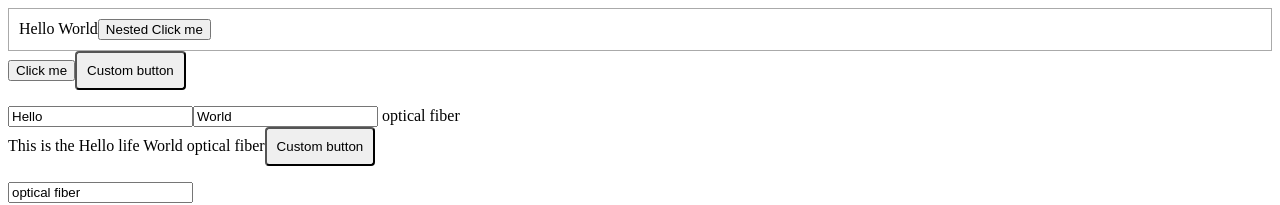
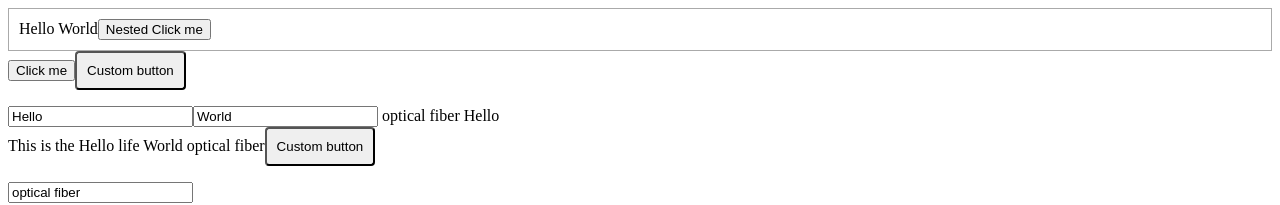
Before and after one commit to summitmman/form-builder, a Vue app: page / in a window 1280 px wide. Shown: the top 205 px of the page. Built offline with nearby package versions, Linux system fonts and the light colour scheme.

Commit message:
Refactor ref-fix

```diff
--- a/src/components/TextBox.vue
+++ b/src/components/TextBox.vue
@@ -2,7 +2,7 @@
     <div>
         <input type="text" v-model="name" />
         <input type="text" v-model="surname" />
-        {{ props.singleName }}
+        {{ props.singleName }} {{ name }}
     </div>
 </template>
 <script setup lang="ts">
--- a/src/formBuilder/FormBuilder.vue
+++ b/src/formBuilder/FormBuilder.vue
@@ -3,14 +3,16 @@
         v-for="(widget, index) in massagedWidgets"
         :key="(typeof widget === 'string' ? widget : widget.id) + index"
     >
-        <FormBuilderRenderer :widget="widget" :widgetMap="$props.widgetMap" :eventMap="$props.eventMap" :reactiveVariableMap="$props.reactiveVariableMap" />
+        <DynamicString v-if="typeof widget === 'string'" :str="widget" :reactiveVariableMap="props.reactiveVariableMap" />
+        <WidgetRenderer v-else :widget="widget" :widgetMap="props.widgetMap" :eventMap="props.eventMap" :reactiveVariableMap="props.reactiveVariableMap" />
     </template>
 </template>
 <script setup lang="ts">
 import { ComputedRef, Ref, defineProps, computed } from 'vue';
 import { Widgets, GenericObject } from './shared/interfaces';
 import { regex } from './shared/constants';
-import FormBuilderRenderer from './FormBuilderRenderer.vue';
+import WidgetRenderer from './WidgetRenderer.vue';
+import DynamicString from './DynamicString.vue';
 
 const props = defineProps({
     widgets: {
--- a/src/formBuilder/FormBuilderRenderer.vue
+++ b/src/formBuilder/WidgetRenderer.vue
@@ -1,29 +1,27 @@
 <template>
-    <DynamicString v-if="typeof tempWidget === 'string'" :str="tempWidget" :reactiveVariableMap="$props.reactiveVariableMap" />
     <component
-        v-else
-        :is="($props.widgetMap && $props.widgetMap[tempWidget.type]) ?? tempWidget.type"
+        :is="props.widgetMap[props.widget.type] ?? props.widget.type"
         v-bind="tempWidget.props ?? {}"
-        v-on="typeof tempWidget === 'string' ? {} : tempWidget.events ?? {}"
+        v-on="tempWidget.events ?? {}"
     >
         <FormBuilder
-            v-if="$props.widget && typeof $props.widget !== 'string' && $props.widget.children"
-            :widgets="$props.widget.children"
-            :widgetMap="$props.widgetMap"
-            :eventMap="$props.eventMap"
-            :reactiveVariableMap="$props.reactiveVariableMap"
+            v-if="props.widget.children"
+            :widgets="props.widget.children"
+            :widgetMap="props.widgetMap"
+            :eventMap="props.eventMap"
+            :reactiveVariableMap="props.reactiveVariableMap"
         />
     </component>
 </template>
 <script setup lang="ts">
 import { Ref, ComputedRef, reactive } from 'vue';
 import { IWidget, GenericObject } from './shared/interfaces';
-import DynamicString from './DynamicString.vue';
 import FormBuilder from './FormBuilder.vue';
 const props = defineProps({
     widget: {
-        type: [String, Object as () => IWidget<Function | string>],
-        default: {}
+        type: Object as () => IWidget<Function | string>,
+        default: () => {},
+
     },
     widgetMap: {
         type: Object as () => GenericObject,
@@ -42,8 +40,5 @@ const props = defineProps({
 // Ref when not returned from setup does not get opened through vue
 // Hence when html gets a ref variable it simply prints __value which is with ""
 // Here we are making the object containing refs reactive attempting to open it ourselves
-let tempWidget = props.widget;
-if (typeof props.widget !== 'string') {
-    tempWidget = reactive(props.widget);
-}
+let tempWidget = reactive(props.widget);
 </script>
```
